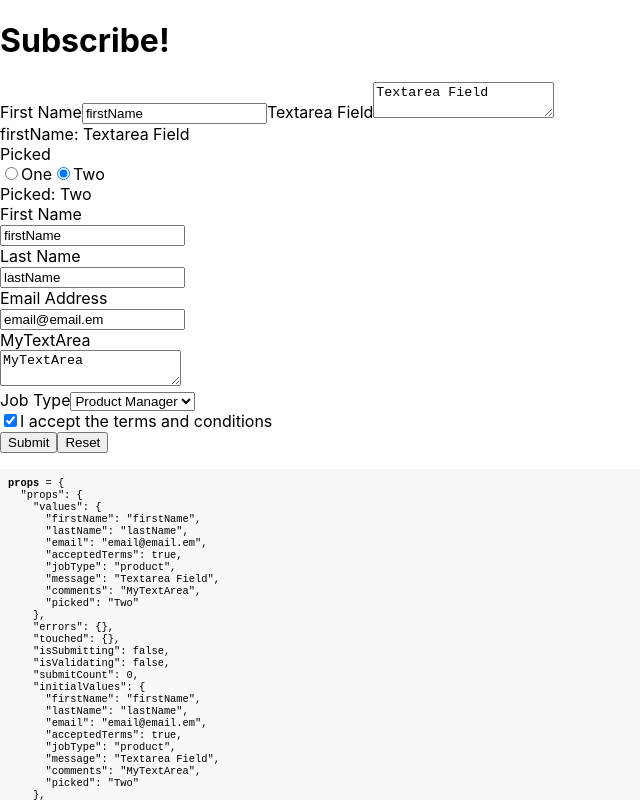
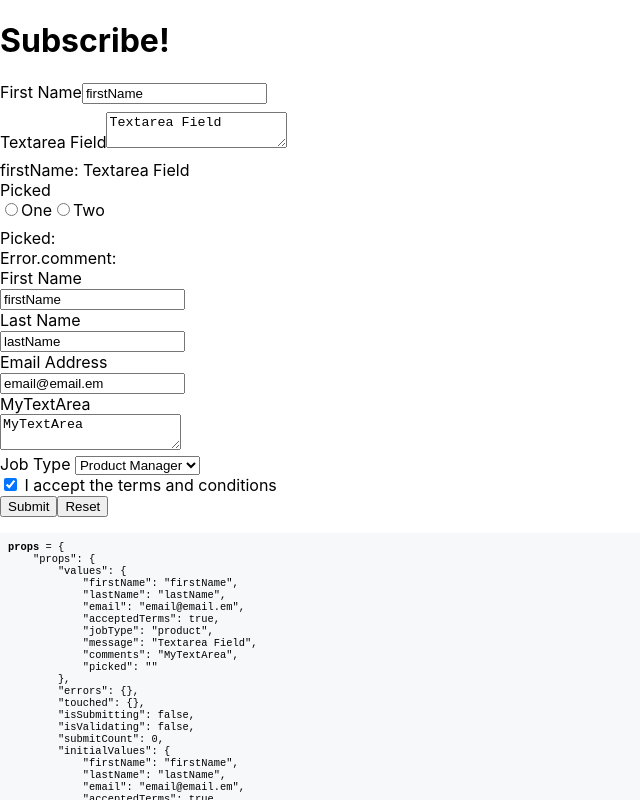
Before and after one commit to uchenick55/formik1, a React (Create React App) app: page / in a window 1280 px wide. Shown: the top 800 px of the page, without its empty margins (0-640 px from the left). Built offline with nearby package versions, Linux system fonts and the light colour scheme.

Commit message:
накидал возможные варианты firmik, вроде можно использовать

```diff
--- a/src/components/SignupForm.jsx
+++ b/src/components/SignupForm.jsx
@@ -1,99 +1,106 @@
 import React from "react";
 import {Formik, Form, useField, Field, ErrorMessage, useFormikContext} from "formik"; //формик с компонентами и пользовательским хуком
 import * as Yup from 'yup' // валидация форм с помошью сторонней библиотеки Yup
+import classes from "./common/formik1/formik1.module.css"
 
-
-const Composition = ({label, children, ...props}) => {
-    const [field, meta] = useField(props.props) // получить доп данные (blur/error)
+const CommonInputTextArea = ({label, children, ...props}) => {
+    const [field, meta] = useField(props.props)  // данные onBlur и meta для обработки ошибок
     return (
         <>
-            <label htmlFor={props.props.id || props.props.name}>{label}</label> {/*лейб либо с props.id (которого пока нет), либо с props.name*/}
+            <label
+                htmlFor={props.props.id || props.props.name}>{label}</label> {/*лейб либо с props.id (которого пока нет), либо с props.name*/}
             <br/> {/*перенос стоки*/}
-            {children}
-            {meta.touched && meta.error && <div className='error'>{meta.error}</div>} {/*вывод ошибок если касались поля и есть ошибка*/}
+            {children} {/*input или textarea*/}
+            {meta.touched && meta.error && // если поле тронутот и вышла ошибка поля
+            <div className={classes.errorText}>{meta.error}</div>} {/*красным цветом текст*/}
             <br/>{/*перенос стоки*/}
         </>
     )
 }
+const MyTextInput = ({label, ...props}) => {  // вынесенная общая часть для тесктового поля
+    const [field, meta] = useField(props) // данные onBlur и meta для обработки ошибок
 
-const MyTextArea = ({label, ...props}) => {  // вынесенная общая часть для тесктового поля
-    const [field] = useField(props) // получить доп данные (blur/error)
     return (
-        <Composition label={label} props={props}>
-            <textarea className='text-area' {...field}/>  {/*то различие между input и textarea*/}
-        </Composition>
-    )
-}
-const MyTextInput = ({label, ...props}) => {  // вынесенная общая часть для тесктового поля
-    const [field, meta] = useField(props)
-    return (
-        <Composition label={label} props={props}>
-            <input className='text-input'  {...field}/> {/*то различие между input и textarea*/}
-        </Composition>
+        <CommonInputTextArea label={label} props={props}> {/*композиция выод общей части InputTextArea*/}
+            <input
+                className={meta.touched && meta.error ? classes.errorInputTextArea : null}  {...field} {...props}/> {/*то различие между input и textarea*/}
+        </CommonInputTextArea>
     )
 }
 
+const MyTextArea = ({label, ...props}) => {  // вынесенная общая часть для тесктового поля
+    const [field, meta] = useField(props)  // данные onBlur и meta для обработки ошибок
+    return (
+        <CommonInputTextArea label={label} props={props}>{/*композиция вывод общей части InputTextArea*/}
+            <textarea
+                className={meta.touched && meta.error ? classes.errorInputTextArea : null} {...field} {...props}/> {/*то различие между input и textarea*/}
+        </CommonInputTextArea>
+    )
+}
+
+
 const MyCheckbox = ({children, ...props}) => {
-    const [field, meta] = useField({...props, type: 'checkbox'})
+    const [field, meta] = useField({...props, type: 'checkbox'}) // данные onBlur и meta для обработки ошибок
     return (
         <div>
             <label className='checkbox-input'>
-                <input type='checkbox' {...field} {...props}/>
-                {children}
+                <input type='checkbox' {...field} {...props}/> {/*чекбокс */}
+                {children}{/* текст I accept the terms and conditions*/}
             </label>
-            {meta.touched && meta.error && <div className='error'>{meta.error}</div>}
+            {meta.touched && meta.error && // поле тронуто и есть ошибка
+            <div className={classes.errorText}>{meta.error}</div>}
             <br/>
         </div>
     )
 }
 
 const MySelect = ({label, ...props}) => {
-    const [field, meta] = useField(props)
+    const [field, meta] = useField(props) // данные onBlur и meta для обработки ошибок
     return (
         <div>
-            <label htmlFor={props.id || props.name}>{label}</label>
-            <select {...field} {...props}/>
-            {meta.touched && meta.error && <div className='error'>{meta.error}</div>}
+            <label htmlFor={props.id || props.name}>{label}</label> {/*заголовок select*/}
+            <select {...field} {...props}/>{/* вывод select с option*/}
+            {meta.touched && meta.error && // поле тронуто и есть ошибка
+            <div className={classes.errorText}>{meta.error}</div>} {/*вывод текста ошибки*/}
             <br/>
         </div>
     )
 }
 
-export const DisplayFormikState = () => {
-    const props = useFormikContext();
-    return  <div style={{margin: '1rem 0'}}>
+export const DisplayFormikState = () => { // отображение всех пропсов формика
+    const props = useFormikContext(); // берем все пропсы из контекста
+    return <div style={{margin: '1rem 0'}}>  {/*вывод пропсов (стейта) формика*/}
         <h3 style={{fontFamily: 'monospace'}}/>
-        <pre
+        <pre // вывести в таком виде, как представлено в оригинале
             style={{
                 background: '#f6f8fa',
                 fontSize: '.65rem',
                 padding: '.5rem',
             }}
         >
-<strong>props</strong> ={' '}
-            {JSON.stringify({props}, null, 2)}
-</pre>
+            <strong>props</strong> ={' '}
+            {JSON.stringify({props}, null, 4)}
+        </pre>
     </div>;
 }
 
 
-
-const SignupForm = ({onSubmitForm}) => {
+const SignupForm = ({onSubmitForm}) => { // основная компонента с входным колбэком, чтобы забрать данные с форм
     return (
         <>
             <h1>Subscribe!</h1>
             <Formik
-                initialValues={{
+                initialValues={{ // начальные зачения форм
                     firstName: "firstName",
                     lastName: 'lastName',
                     email: "email@email.em",
-                    acceptedTerms: true, // добавлен для нашего чекбокса
-                    jobType: "product", // добавлен для нашего select
-                    message: "Textarea Field", //
+                    acceptedTerms: true,
+                    jobType: "product",
+                    message: "Textarea Field",
                     comments: "MyTextArea",
-                    picked: "Two"
+                    picked: ""
                 }}
-                validationSchema={Yup.object({
+                validationSchema={Yup.object({ // валидация форм на required, длину и заполнение полей
                         firstName: Yup.string()
                             .max(15, "Must be 15 character or less")
                             .required('Required'),
@@ -115,9 +122,14 @@ const SignupForm = ({onSubmitForm}) => {
                                 'Invalid Job Type'
                             )
                             .required('Required'),
+                        message: Yup.string()
+                            .max(50, 'Must be 50 characters or less')
+                            .required('Required'),
+                        picked: Yup.string()
+                            .required('Required'),
                     }
                 )}
-                onSubmit={(values) => {
+                onSubmit={(values) => { // действия по сабмиту
                     setTimeout(() => {
                         alert(JSON.stringify(values, null, 2)); // после отправки формы вывести alert
                         onSubmitForm(values) // колбек, который принмает результат ввода формы
@@ -125,26 +137,36 @@ const SignupForm = ({onSubmitForm}) => {
                 }}
             >
                 {({
-                      values,
-                      isSubmitting,
-                      handleReset,
-                      errors,
+                      values, // значения полей (можно взять любое)
+                      isSubmitting, // флаг сабмита
+                      handleReset,// обнуление полей
+                      errors, // все ошибки ввода
                       isValid
-                }) => ( // обертка для вывода значений ввода в любом месте формы паралельно (или в итоге)
+                  }) => ( // обертка для вывода значений ввода в любом месте формы паралельно (или в итоге)
 
                     <Form>
 
-                        <label htmlFor="firstName">First Name</label>
-                        <Field name="firstName" type="text"/>
-                        <ErrorMessage name="firstName"/>
+                        <label htmlFor="firstName">First
+                            Name</label>{/* альтернатива написания input с обработкой ошибок*/}
+                        <Field name="firstName" type="text" placeholder='firstName'/>
+                        <div className={classes.errorText}>
+                            <ErrorMessage name="firstName"/>
+                        </div>
 
-                        <label htmlFor="firstName">Textarea Field</label>
-                        <Field name="message" as="textarea" className="form-textarea"/>
-                        <ErrorMessage name="message"/>
+                        <label htmlFor="message">Textarea
+                            Field</label>{/* альтернатива написания Textarea с обработкой ошибок*/}
+                        <Field name="message" as="textarea" className="form-textarea" placeholder='textarea'/>
+                        <div className={classes.errorText}>
+                            <ErrorMessage name="message"/>
+                        </div>
+
+
                         <div>firstName: {values.message}</div>
+                        {/*отображение вводимого значения values.message помимо самого поля*/}
 
 
                         <div id="my-radio-group">Picked</div>
+                        {/*радиокнопки в группе*/}
                         <div role="group" aria-labelledby="my-radio-group">
                             <label>
                                 <Field type="radio" name="picked" value="One"/>
@@ -154,40 +176,47 @@ const SignupForm = ({onSubmitForm}) => {
                                 <Field type="radio" name="picked" value="Two"/>
                                 Two
                             </label>
+                            <div className={classes.errorText}>
+                                <ErrorMessage name="picked"/>
+                            </div>
+
 
                             <div>Picked: {values.picked}</div>
+                            {/*в любом месте Form можем вставить любые данные из формы*/}
+                            <div>Error.comment: {errors.comments}</div>
+                            {/*в любом месте Form можем вставить любые данные из формы*/}
 
                         </div>
 
-                        <MyTextInput
+                        <MyTextInput // firstNamr
                             label="First Name"
                             name='firstName'
                             type='firstName'
                             placeholder='Jane'
                         />
 
-                        <MyTextInput
+                        <MyTextInput // lastName
                             label="Last Name"
                             name='lastName'
                             type='text'
                             placeholder='Doe'
                         />
 
-                        <MyTextInput
+                        <MyTextInput // email
                             label="Email Address"
                             name='email'
                             type='email'
                             placeholder='jane@formik.com'
                         />
 
-                        <MyTextArea
+                        <MyTextArea // MyTextArea
                             label="MyTextArea"
                             name='comments'
                             type='text'
                             placeholder='Your comments to Subscribe'
                         />
 
-                        <MySelect label='Job Type' name='jobType'>
+                        <MySelect label='Job Type' name='jobType'>  {/*отрисовка select с option*/}
                             <option value=''>Select a job type</option>
                             <option value='designer'>Designer</option>
                             <option value='development'>Developer</option>
@@ -195,15 +224,16 @@ const SignupForm = ({onSubmitForm}) => {
                             <option value='other'>Other</option>
                         </MySelect>
 
-                        <MyCheckbox name='acceptedTerms'>
+                        <MyCheckbox name='acceptedTerms'>  {/*чекбокс */}
                             I accept the terms and conditions
                         </MyCheckbox>
 
-                        <button type="submit" disabled={!{isValid}}>
+                        <button type="submit" disabled={!{isValid}}> {/*кнопка отправить форму*/}
                             Submit
                         </button>
-                        <button type='button' onClick={handleReset}>Reset</button> {/*кнопка сбора со значениям по умолчанию*/}
-                        <DisplayFormikState />
+                        <button type='button' onClick={handleReset}>Reset</button>
+                        {/*кнопка сбора со значениям по умолчанию*/}
+                        <DisplayFormikState/> {/*отображение всего стейта формика*/}
 
                     </Form>
                 )}
--- /dev/null
+++ b/src/components/common/formik1/formik1.module.css
@@ -0,0 +1,9 @@
+.errorText {
+    color: red;
+    margin: 0.5rem;
+
+}
+
+.errorInputTextArea {
+    border: 2px solid red;
+}
```
